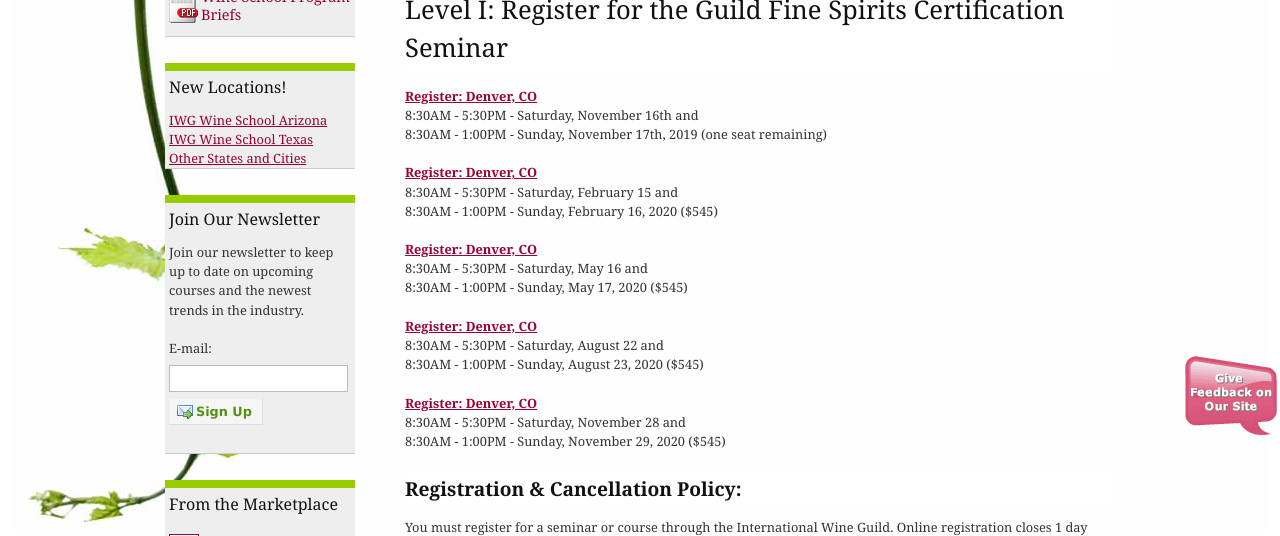
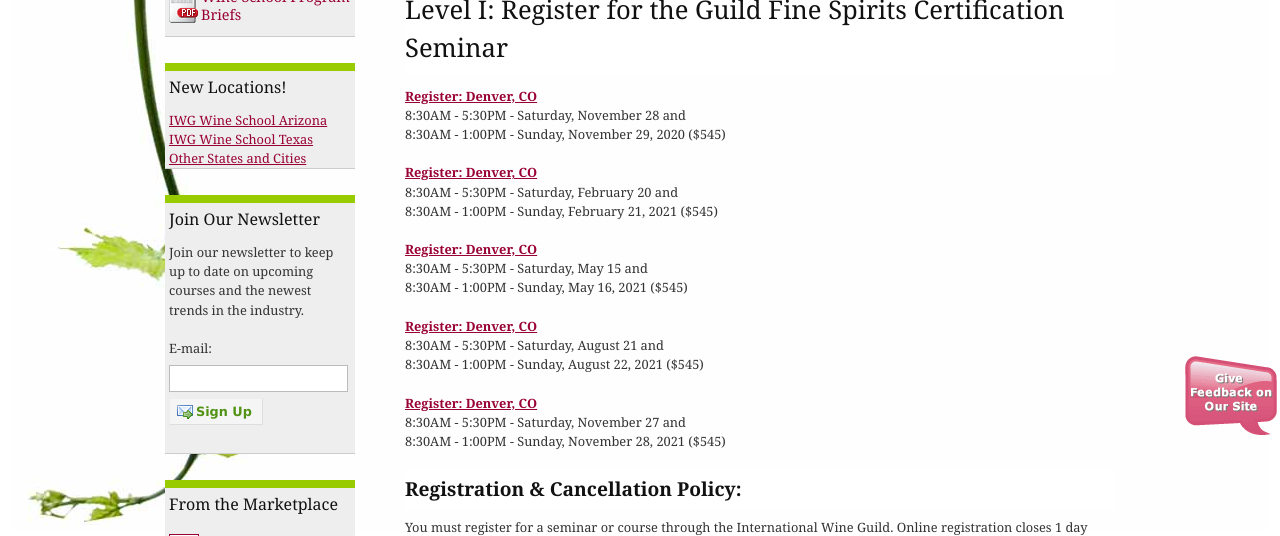
Before and after one commit to CKDev/internationalwineguild.com, a Jekyll site: the page built from level-i-register-for-the-guild-fine-spirits-certification-seminar.html, in a window 1280 px wide. Shown: the part 449-985 px from the top of the page. Built offline with Jekyll 4.4.1, drawn with Linux system fonts in a browser that asks for light colours; a script that is not in the unit is left out; comment, search, counter and statistics services are not loaded.

Commit message:
Update level-i-register-for-the-guild-fine-spirits-certification-seminar.html

```diff
--- a/level-i-register-for-the-guild-fine-spirits-certification-seminar.html
+++ b/level-i-register-for-the-guild-fine-spirits-certification-seminar.html
@@ -6,38 +6,38 @@
 <h1>Level I: Register for the Guild Fine Spirits Certification Seminar</h1>
 
 <p><a class="ga-track"
-    href="http://ww4.aitsafe.com/cf/add.cfm?userid=6714687&amp;product=Level+1+Spirits+Seminar+Denver++-++11/16-17/2019&amp;price=495&amp;return=www.internationalwineguild.com/level-i-register-for-the-guild-fine-spirits-certification-seminar"><strong>Register:
-      Denver, CO<br>
-    </strong></a>8:30AM - 5:30PM - Saturday, November 16th and<br>
-  8:30AM - 1:00PM - Sunday, November 17th, 2019 (one seat remaining)
-</p>
-
-<p><a class="ga-track"
-    href="http://ww4.aitsafe.com/cf/add.cfm?userid=6714687&amp;product=Level+1+Spirits+Seminar+Denver++-++02/15-16/2020&amp;price=545&amp;return=www.internationalwineguild.com/level-i-register-for-the-guild-fine-spirits-certification-seminar"><strong>Register:
-      Denver, CO<br>
-    </strong></a>8:30AM - 5:30PM - Saturday, February 15 and<br>
-  8:30AM - 1:00PM - Sunday, February 16, 2020 ($545)
-</p>
-
-<p><a class="ga-track"
-    href="http://ww4.aitsafe.com/cf/add.cfm?userid=6714687&amp;product=Level+1+Spirits+Seminar+Denver++-++05/16-17/2020&amp;price=545&amp;return=www.internationalwineguild.com/level-i-register-for-the-guild-fine-spirits-certification-seminar"><strong>Register:
-      Denver, CO<br>
-    </strong></a>8:30AM - 5:30PM - Saturday, May 16 and<br>
-  8:30AM - 1:00PM - Sunday, May 17, 2020 ($545)
-</p>
-
-<p><a class="ga-track"
-    href="http://ww4.aitsafe.com/cf/add.cfm?userid=6714687&amp;product=Level+1+Spirits+Seminar+Denver++-++08/22-23/2020&amp;price=545&amp;return=www.internationalwineguild.com/level-i-register-for-the-guild-fine-spirits-certification-seminar"><strong>Register:
-      Denver, CO<br>
-    </strong></a>8:30AM - 5:30PM - Saturday, August 22 and<br>
-  8:30AM - 1:00PM - Sunday, August 23, 2020 ($545)
-</p>
-
-<p><a class="ga-track"
     href="http://ww4.aitsafe.com/cf/add.cfm?userid=6714687&amp;product=Level+1+Spirits+Seminar+Denver++-++11/28-29/2020&amp;price=545&amp;return=www.internationalwineguild.com/level-i-register-for-the-guild-fine-spirits-certification-seminar"><strong>Register:
       Denver, CO<br>
     </strong></a>8:30AM - 5:30PM - Saturday, November 28 and<br>
   8:30AM - 1:00PM - Sunday, November 29, 2020 ($545)
+</p>
+
+<p><a class="ga-track"
+    href="http://ww4.aitsafe.com/cf/add.cfm?userid=6714687&amp;product=Level+1+Spirits+Seminar+Denver++-++02/20-21/2021&amp;price=545&amp;return=www.internationalwineguild.com/level-i-register-for-the-guild-fine-spirits-certification-seminar"><strong>Register:
+      Denver, CO<br>
+    </strong></a>8:30AM - 5:30PM - Saturday, February 20 and<br>
+  8:30AM - 1:00PM - Sunday, February 21, 2021 ($545)
+</p>
+
+<p><a class="ga-track"
+    href="http://ww4.aitsafe.com/cf/add.cfm?userid=6714687&amp;product=Level+1+Spirits+Seminar+Denver++-++05/15-16/2021&amp;price=545&amp;return=www.internationalwineguild.com/level-i-register-for-the-guild-fine-spirits-certification-seminar"><strong>Register:
+      Denver, CO<br>
+    </strong></a>8:30AM - 5:30PM - Saturday, May 15 and<br>
+  8:30AM - 1:00PM - Sunday, May 16, 2021 ($545)
+</p>
+
+<p><a class="ga-track"
+    href="http://ww4.aitsafe.com/cf/add.cfm?userid=6714687&amp;product=Level+1+Spirits+Seminar+Denver++-++08/21-22/2021&amp;price=545&amp;return=www.internationalwineguild.com/level-i-register-for-the-guild-fine-spirits-certification-seminar"><strong>Register:
+      Denver, CO<br>
+    </strong></a>8:30AM - 5:30PM - Saturday, August 21 and<br>
+  8:30AM - 1:00PM - Sunday, August 22, 2021 ($545)
+</p>
+
+<p><a class="ga-track"
+    href="http://ww4.aitsafe.com/cf/add.cfm?userid=6714687&amp;product=Level+1+Spirits+Seminar+Denver++-++11/27-28/2021&amp;price=545&amp;return=www.internationalwineguild.com/level-i-register-for-the-guild-fine-spirits-certification-seminar"><strong>Register:
+      Denver, CO<br>
+    </strong></a>8:30AM - 5:30PM - Saturday, November 27 and<br>
+  8:30AM - 1:00PM - Sunday, November 28, 2021 ($545)
 </p>
 
 <h3><strong>Registration &amp; Cancellation Policy: </strong></h3>
```
